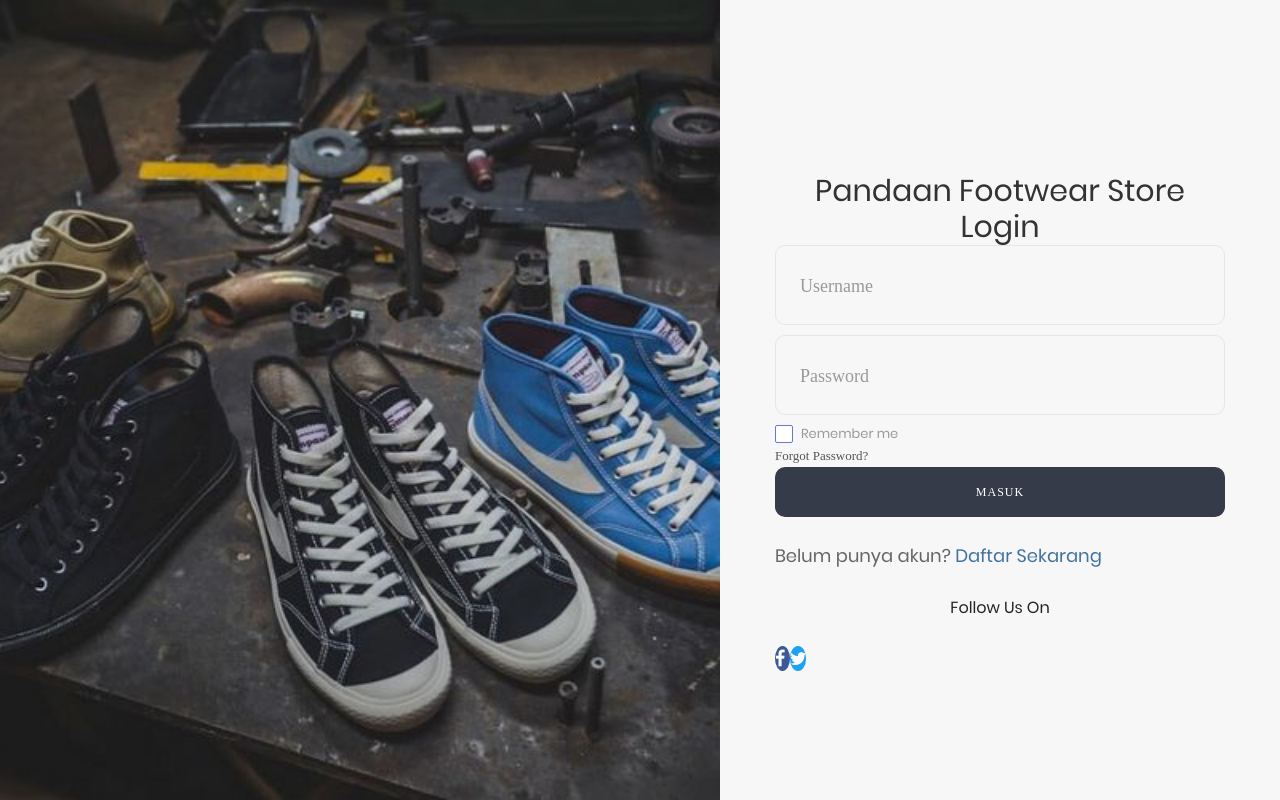
After one commit to cahyaekapermana/shoes_store_ecommerce, a CodeIgniter app: the page made by application/views/Modul_auth/V_login.php in a window 1280 px wide. The commit adds this page. Run offline with CodeIgniter, Linux system fonts and the light colour scheme; some libraries are stand-ins or nearby versions; some web fonts are replaced.

Commit message:
Regisrer Design

```diff
--- /dev/null
+++ b/application/views/Modul_auth/V_login.php
@@ -0,0 +1,129 @@
+<!DOCTYPE html>
+<html lang="en">
+<head>
+	<title>Login to Pandaan Footwear Store</title>
+	<meta charset="UTF-8">
+	<meta name="viewport" content="width=device-width, initial-scale=1">
+<!--===============================================================================================-->
+	<link rel="icon" type="image/png" href="<?php echo base_url('assets/login_template/images/icons/favicon.ico') ?>"/>
+<!--===============================================================================================-->
+	<link rel="stylesheet" type="text/css" href="<?php echo base_url('assets/login_template/vendor/bootstrap/css/bootstrap.min.css')?>">
+<!--===============================================================================================-->
+	<link rel="stylesheet" type="text/css" href="<?php echo base_url('assets/login_template/fonts/font-awesome-4.7.0/css/font-awesome.min.css')?>">
+<!--===============================================================================================-->
+	<link rel="stylesheet" type="text/css" href="<?php echo base_url('assets/login_template/fonts/Linearicons-Free-v1.0.0/icon-font.min.css')?>">
+<!--===============================================================================================-->
+	<link rel="stylesheet" type="text/css" href="<?php echo base_url('assets/login_template/vendor/animate/animate.css')?>">
+<!--===============================================================================================-->
+	<link rel="stylesheet" type="text/css" href="<?php echo base_url('assets/login_template/vendor/css-hamburgers/hamburgers.min.css')?>">
+<!--===============================================================================================-->
+	<link rel="stylesheet" type="text/css" href="<?php echo base_url('assets/login_template/vendor/animsition/css/animsition.min.css')?>">
+<!--===============================================================================================-->
+	<link rel="stylesheet" type="text/css" href="<?php echo base_url('assets/login_template/vendor/select2/select2.min.css')?>">
+<!--===============================================================================================-->
+	<link rel="stylesheet" type="text/css" href="<?php echo base_url('assets/login_template/vendor/daterangepicker/daterangepicker.css')?>">
+<!--===============================================================================================-->
+	<link rel="stylesheet" type="text/css" href="<?php echo base_url('assets/login_template/css/util.css')?>">
+	<link rel="stylesheet" type="text/css" href="<?php echo base_url('assets/login_template/css/main.css')?>">
+<!--===============================================================================================-->
+</head>
+<body style="background-color: #666666;">
+
+	<div class="limiter">
+		<div class="container-login100">
+			<div class="wrap-login100">
+
+				<form action="<?php echo site_url('C_User/aksi_login')?>" class="login100-form validate-form" method="POST">
+					<span class="login100-form-title p-b-43">
+						Pandaan Footwear Store Login
+					</span>
+
+					<div class="wrap-input100 validate-input">
+						<input class="input100" type="text" name="f_username">
+						<span class="focus-input100"></span>
+						<span class="label-input100">Username</span>
+					</div>
+
+
+					<div class="wrap-input100 validate-input" data-validate="Password is required">
+						<input class="input100" type="password" name="f_password">
+						<span class="focus-input100"></span>
+						<span class="label-input100">Password</span>
+					</div>
+
+					<div class="flex-sb-m w-full p-t-3 p-b-32">
+						<div class="contact100-form-checkbox">
+							<input class="input-checkbox100" id="ckb1" type="checkbox" name="remember-me">
+							<label class="label-checkbox100" for="ckb1">
+								Remember me
+							</label>
+						</div>
+
+						<div>
+							<a href="#" class="txt1">
+								Forgot Password?
+							</a>
+						</div>
+					</div>
+
+
+					<div class="container-login100-form-btn">
+						<button class="login100-form-btn" style="background-color: #353b48;">
+							Masuk
+						</button>
+					</div>
+
+					<br>
+					<div>
+						<p style="font-size:18px">Belum punya akun? <a style="font-size:18px; color: #40739e;" href="<?php echo site_url('C_User/register')?>">Daftar Sekarang</a></p>
+					</div>
+
+					<br>
+					<center><span>Follow Us On</span></center>
+					<br>
+
+					<div class="login100-form-social flex-c-m">
+						<a href="#" class="login100-form-social-item flex-c-m bg1 m-r-5">
+							<i class="fa fa-facebook-f" aria-hidden="true"></i>
+						</a>
+
+						<a href="#" class="login100-form-social-item flex-c-m bg2 m-r-5">
+							<i class="fa fa-twitter" aria-hidden="true"></i>
+						</a>
+					</div>
+				</form>
+                <!-- BG IMAGE -->
+                <?php
+                    $img = base_url('assets/login_template/images/bg-shoes.jpg');
+                ?>
+
+				<div class="login100-more" style="background-image: url(' <?php echo $img ?> ')">
+
+                </div>
+			</div>
+		</div>
+	</div>
+
+
+
+
+
+<!--===============================================================================================-->
+	<script src="<?php echo base_url('assets/login_template/vendor/jquery/jquery-3.2.1.min.js')?>"></script>
+<!--===============================================================================================-->
+	<script src="<?php echo base_url('assets/login_template/vendor/animsition/js/animsition.min.js')?>"></script>
+<!--===============================================================================================-->
+	<script src="<?php echo base_url('assets/login_template/vendor/bootstrap/js/popper.js')?>"></script>
+	<script src="<?php echo base_url('assets/login_template/vendor/bootstrap/js/bootstrap.min.js')?>"></script>
+<!--===============================================================================================-->
+	<script src="<?php echo base_url('assets/login_template/vendor/select2/select2.min.js')?>"></script>
+<!--===============================================================================================-->
+	<script src="<?php echo base_url('assets/login_template/vendor/daterangepicker/moment.min.js')?>"></script>
+	<script src="<?php echo base_url('assets/login_template/vendor/daterangepicker/daterangepicker.js')?>"></script>
+<!--===============================================================================================-->
+	<script src="<?php echo base_url('assets/login_template/vendor/countdowntime/countdowntime.js')?>"></script>
+<!--===============================================================================================-->
+	<script src="<?php echo base_url('assets/login_template/js/main.js')?>"></script>
+
+</body>
+</html>
```
Also changed, not shown: application/controllers/C_User.php (+8 -1 lines), application/views/Modul_auth/V_register.php (renamed from application/views/Modul_login/V_login.php, +20 -21 lines), assets/login_template/images/sepatu_putih.jpeg (added), assets/login_template/images/sepatu_yayan.jpg (added).
